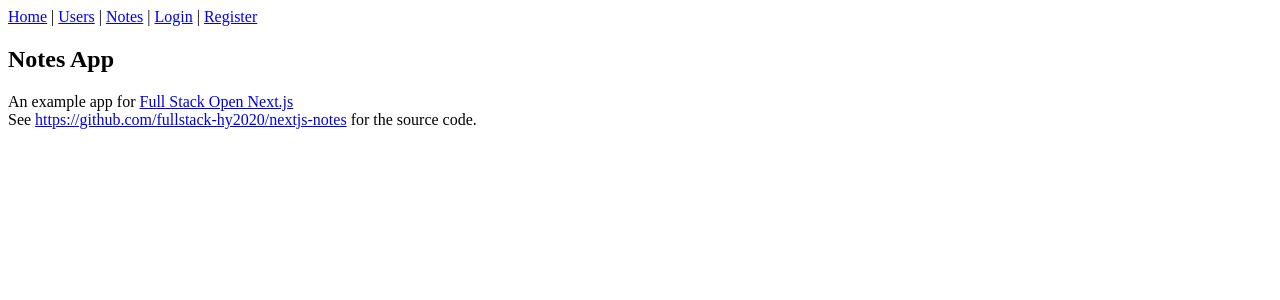
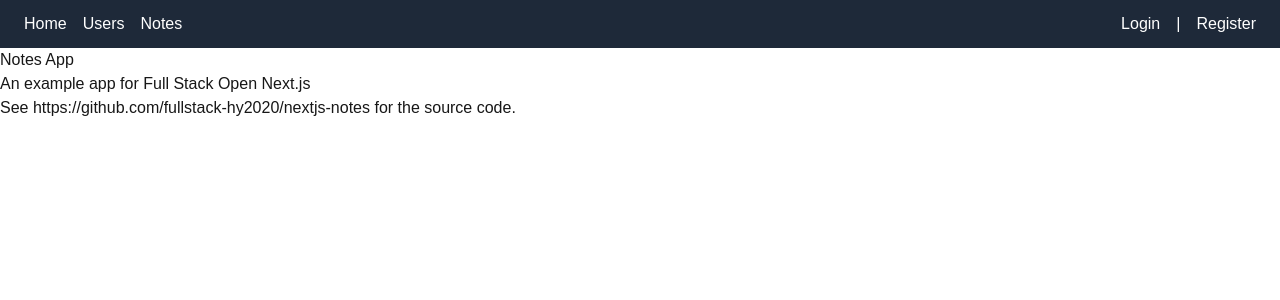
Before and after one commit to jjesus-dev/nextjs-notes-app, a Next.js app: page / in a window 1280 px wide. Shown: the top 300 px of the page. Built offline with nearby package versions, Linux system fonts and the light colour scheme; no server answers.

Commit message:
style: add styles using `Tailwind CSS`
+ Add NavLink component to simplify repeated links in `NavBar`.
+ Add styles to components (navbar, main layout & notes list) using `Tailwind CSS`.

```diff
--- a/app/components/NavBar.tsx
+++ b/app/components/NavBar.tsx
@@ -1,32 +1,38 @@
 "use client";
 
-import Link from "next/link";
 import { useSession, signOut } from "next-auth/react";
+import NavLink from "./NavLink";
 
 export default function NavBar() {
   const { data: session } = useSession();
 
   return (
-    <nav>
-      <Link href="/">Home</Link>
-      {" | "}
-      <Link href="/users">Users</Link>
-      {" | "}
-      <Link href="/notes">Notes</Link>
-      {" | "}
+    <nav className="bg-gray-800 text-white px-6 py-3 flex items-center gap-4">
+      <NavLink href="/">Home</NavLink>
+      <NavLink href="/users">Users</NavLink>
+      <NavLink href="/notes">Notes</NavLink>
+      <div className="ml-auto flex items-center gap-4">
         {session ? (
           <>
-          <Link href="/notes/new">Create New</Link>
-          <em>{session.user?.name} logged in</em>{" "}
-          <button onClick={() => signOut()}>Logout</button>
+            <NavLink href="/notes/new">Create New</NavLink>
+            <em className="text-gray-300">
+              {session.user?.name} logged in
+            </em>{" "}
+            <button
+              onClick={() => signOut()}
+              className="bg-gray-600 hover:bg-gray-500 px-3 py-1 rounded text-sm"
+            >
+              Logout
+            </button>
           </>
         ) : (
           <>
-          <Link href="/login">Login</Link>
+            <NavLink href="/login">Login</NavLink>
             {" | "}
-          <Link href="/register">Register</Link>
+            <NavLink href="/register">Register</NavLink>
           </>
         )}
+      </div>
     </nav>
   );
 }
--- /dev/null
+++ b/app/components/NavLink.tsx
@@ -0,0 +1,16 @@
+import Link from "next/link";
+
+interface NavLinkProps {
+  href: string;
+  children: React.ReactNode;
+}
+
+const NavLink = ({ href, children }: NavLinkProps) => {
+  return (
+    <Link href={href} className="hover:text-gray-300">
+      {children}
+    </Link>
+  );
+};
+
+export default NavLink;
--- a/app/layout.tsx
+++ b/app/layout.tsx
@@ -1,3 +1,4 @@
+import "./globals.css";
 import React from "react";
 import NavBar from "./components/NavBar";
 import AuthSessionProvider from "./components/SessionProvider";
@@ -11,7 +12,7 @@
 }) {
   return (
     <html lang="en">
-      <body>
+      <body className="min-h-screen bg-background text-foreground">
         <AuthSessionProvider>
           <NotificationProvider>
             <NavBar />
--- a/app/notes/page.tsx
+++ b/app/notes/page.tsx
@@ -11,18 +11,28 @@
   const notes = await getNotes(showImportant);
 
   return (
-    <div>
-      <h2>Notes</h2>
-      <div>
-        <Link href={showImportant ? "/notes" : "/notes?important=true"}>
+    <div className="max-w-2xl mx-auto p-6">
+      <h2 className="text-2xl font-bold mb-4">Notes</h2>
+      <div className="mb-4">
+        <Link
+          href={showImportant ? "/notes" : "/notes?important=true"}
+          className="text-blue-600 hover:underline"
+        >
           {showImportant ? "Show all" : "Show important only"}
         </Link>
       </div>
-      <ul>
+      <ul className="space-y-2">
         {notes.map((note) => (
-          <li key={note.id}>
-            <Link href={`/notes/${note.id}`}>{note.content}</Link>
-            {note.important && <strong> (important)</strong>}
+          <li key={note.id} className="border rounded p-3 hover:bg-gray-50">
+            <Link
+              href={`/notes/${note.id}`}
+              className="text-blue-600 hover:underline"
+            >
+              {note.content}
+            </Link>
+            {note.important && (
+              <strong className="ml-2 text-amber-600"> (important)</strong>
+            )}
           </li>
         ))}
       </ul>
```
Lines whose indentation alone changed are shown as unchanged.
